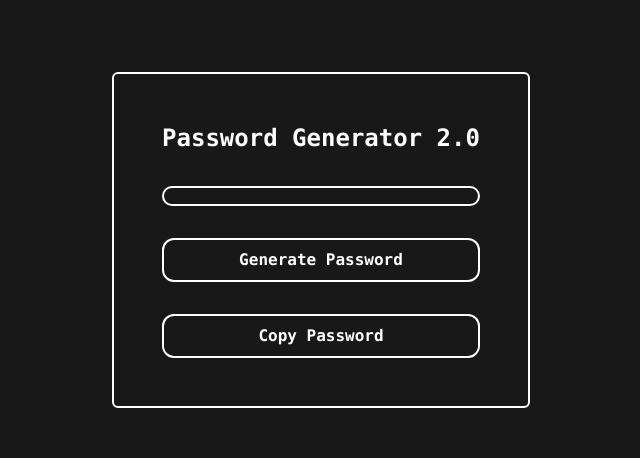
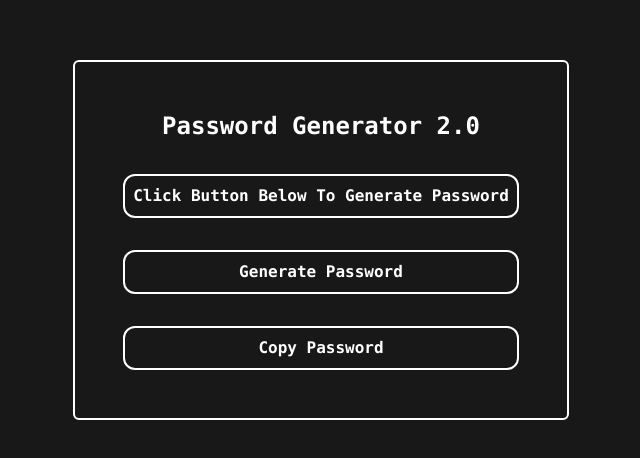
Before and after one commit to Killdroid2342/api-password-gen, a React (Vite) app: page / in a window 1280 px wide. Shown: the part 160-618 px from the top of the page, without its empty margins (319-959 px from the left). Built offline with nearby package versions, Linux system fonts and the light colour scheme.

Commit message:
displayed default message

```diff
--- a/src/PasswordGen/PasswordGenAPI.jsx
+++ b/src/PasswordGen/PasswordGenAPI.jsx
@@ -3,7 +3,9 @@ import React, { useState } from 'react';
 
 const PasswordGen = () => {
   document.title = 'Password Generator 2.0';
-  const [password, setPassword] = useState();
+  const [password, setPassword] = useState(
+    'Click Button Below To Generate Password'
+  );
 
   const getRandomPassword = () => {
     axios
```
